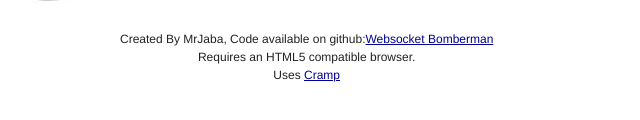
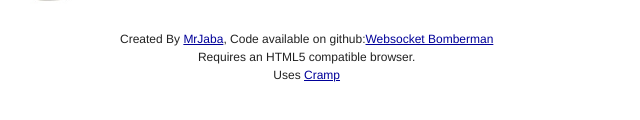
Before and after one commit to MrJaba/Websocket-Bomberman, a plain HTML site: page public/index.html in a window 1280 px wide. Shown: the part 646-766 px from the top of the page, 72-712 px from the left. Drawn offline with Linux system fonts and the light colour scheme.

Commit message:
Added in twitter page link

```diff
--- a/public/index.html
+++ b/public/index.html
@@ -36,7 +36,7 @@
 	</div>
 
 	<div id="footer">
-		<div>Created By MrJaba, Code available on github:<a href="http://github.com/MrJaba/Websocket-Bomberman">Websocket Bomberman</a></div>
+		<div>Created By <a href="http://twitter.com/MrJaba">MrJaba</a>, Code available on github:<a href="http://github.com/MrJaba/Websocket-Bomberman">Websocket Bomberman</a></div>
 		<div>Requires an HTML5 compatible browser.</div>
 		<div>Uses <a href="http://github.com/lifo/cramp">Cramp</a></div>
 	</div>
```
